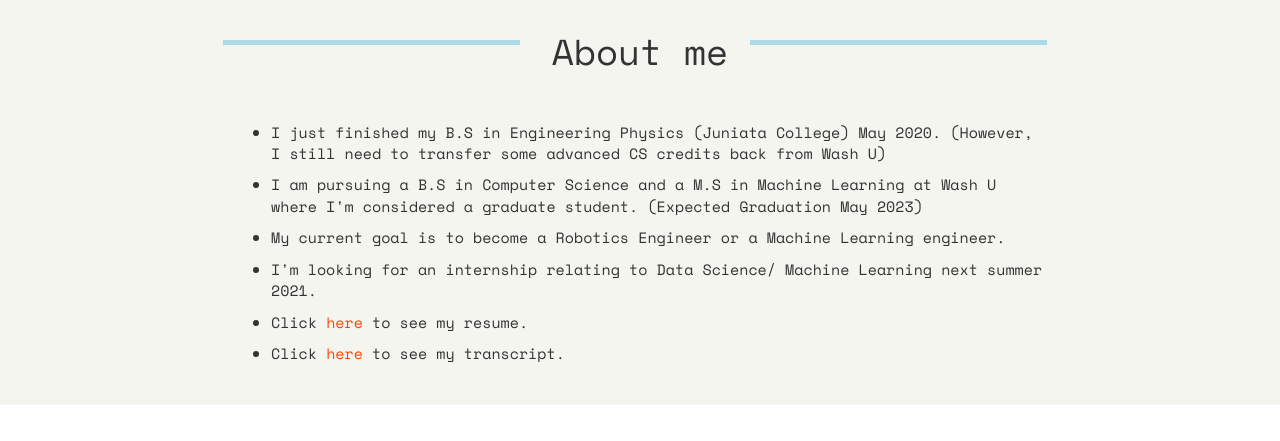
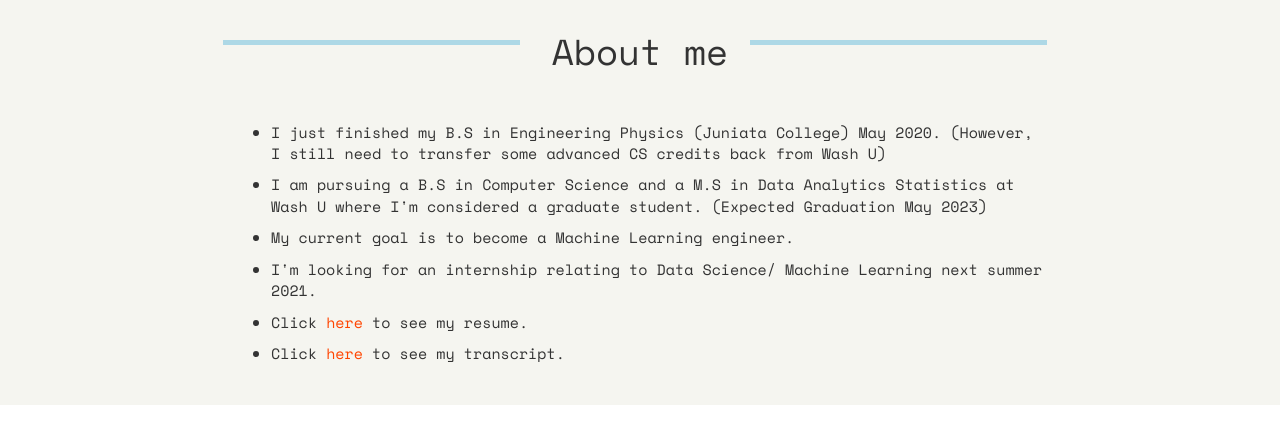
Before and after one commit to hoanghm/hoangresume, a Flask app: page / in a window 1280 px wide. Shown: the part 801-1242 px from the top of the page. Run offline with Flask 2, Linux system fonts and the light colour scheme; data that the repository does not hold is empty; some libraries are stand-ins or nearby versions.

Commit message:
update bio

```diff
--- a/static/css/style.css
+++ b/static/css/style.css
@@ -642,7 +642,7 @@ html {
     background-position: center;
     margin-bottom: 0;
     z-index: 0;
-    box-shadow:inset 0 0 0 2000px rgba(0, 0, 0, 0.3);
+    box-shadow:inset 0 0 0 2000px rgba(0, 0, 0, 0.6);
 }
 
 .project-details-container {
@@ -656,9 +656,12 @@ html {
     display: inline-block;
     width: 80%;
     background-color: white;
+    padding-left: 5%;
+    padding-right: 5%;
 }
 
 .project-header {
     color: white;
     font-size: 20px;
+    text-decoration: underline;
 }
--- a/templates/index.html
+++ b/templates/index.html
@@ -101,8 +101,8 @@
                         <div class="about-me">
                             <ul>
                                 <li> I just finished my B.S in Engineering Physics (Juniata College) May 2020. (However, I still need to transfer some advanced CS credits back from Wash U) </li>
-                                <li> I am pursuing a B.S in Computer Science and a M.S in Machine Learning at Wash U where I'm considered a graduate student. (Expected Graduation May 2023) </li>
-                                <li> My current goal is to become a Robotics Engineer or a Machine Learning engineer. </li>
+                                <li> I am pursuing a B.S in Computer Science and a M.S in Data Analytics Statistics at Wash U where I'm considered a graduate student. (Expected Graduation May 2023) </li>
+                                <li> My current goal is to become a Machine Learning engineer. </li>
                                 <li> I'm looking for an internship relating to Data Science/ Machine Learning next summer 2021.</li>
                                 <li> Click <a href={{ resume_link }} target="_blank">here</a> to see my resume. </li>
                                 <li> Click <a href="https://drive.google.com/file/d/1DRUVj3DlZgvduIVDuz4DOQA5AVhVaTQ5/view?usp=sharing" target="_blank">here</a> to see my transcript. </li>
```
Also changed, not shown: data.sqlite.
